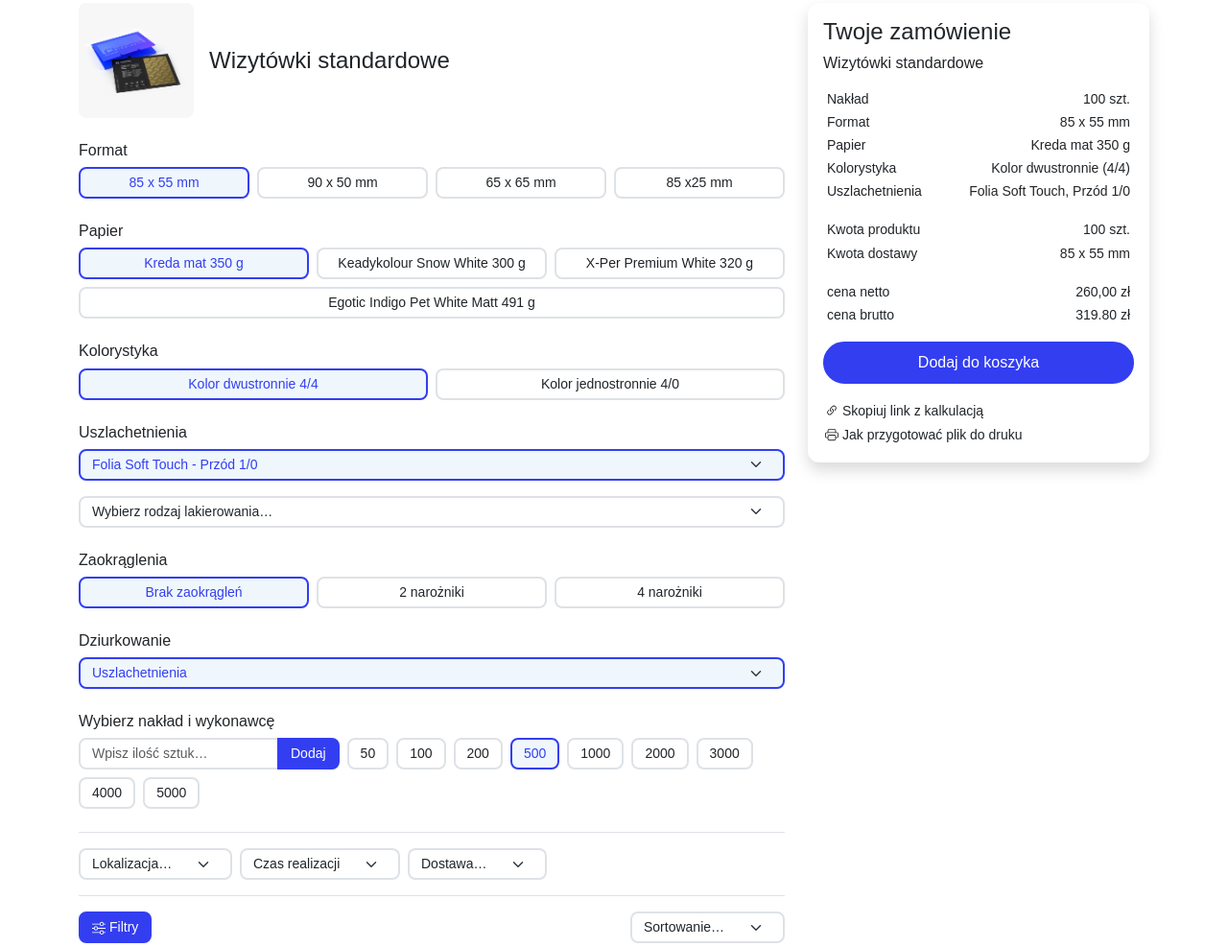
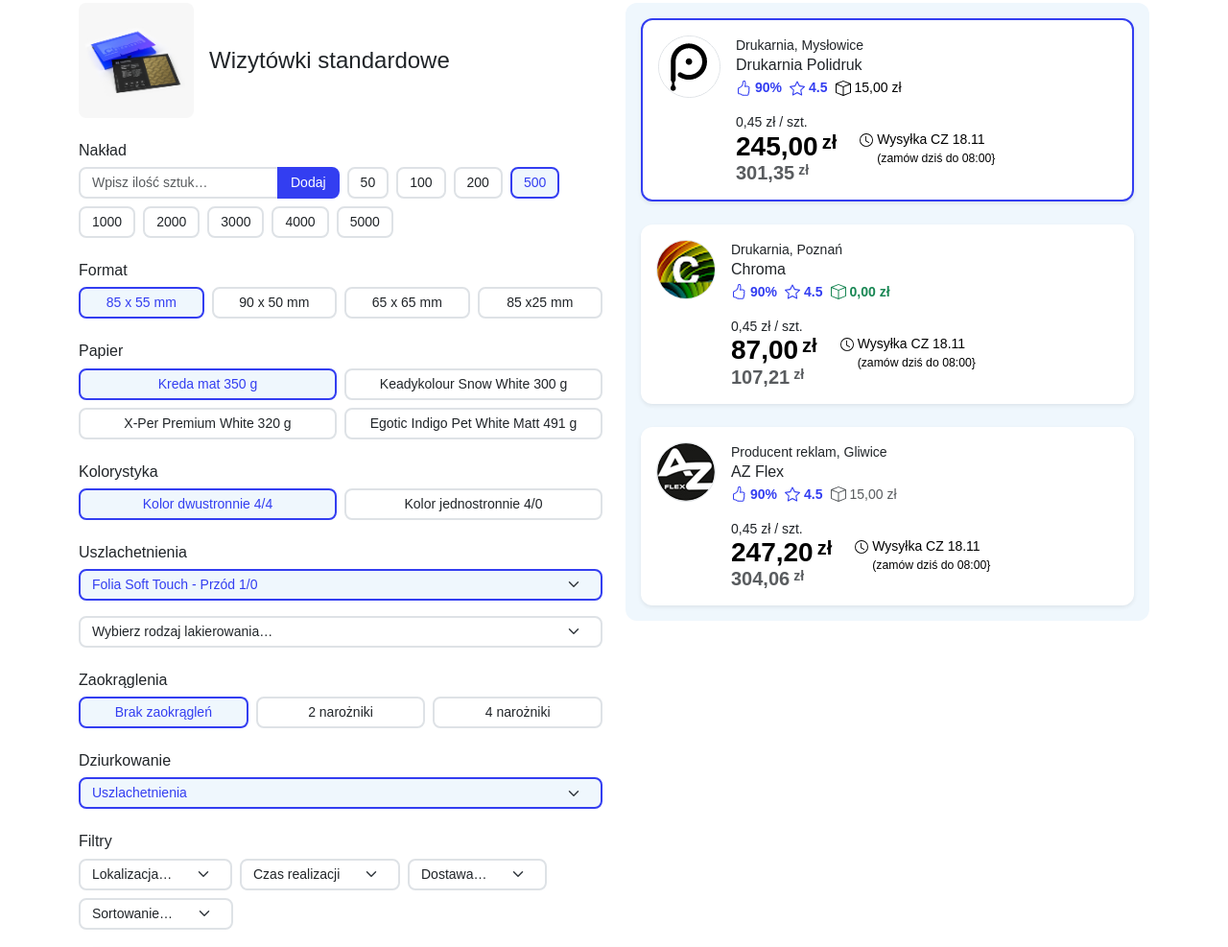
Before and after one commit to michalbialkowski/printo, a plain HTML site: page order.html in a window 1280 px wide. Shown: the part 129-1116 px from the top of the page at 96% size. Drawn offline with nearby package versions, Linux system fonts and the light colour scheme; a web font is replaced by a local one.

Commit message:
Update order.html

```diff
--- a/order.html
+++ b/order.html
@@ -153,9 +153,9 @@
                 <div class="container">
                     <form>
                         <div class="row gy-4">
-                            <div class="col">
-                                <div class="row gy-4 row-cols-1 row-cols-xxl-2">
-                                    <div class="col">
+                            <div class="col-12 col-xxl-9">
+                                <div class="row gy-4">
+                                    <div class="col-12 col-lg-6">
                                         <div class="row gx-0 gy-4 flex-column">
                                             <div class="col">
                                                 <div class="row gx-3 align-items-center">
@@ -168,21 +168,57 @@
                                                 </div>
                                             </div>
                                             <div class="col">
+                                                <div>
                                                     <div class="row gx-0 gy-4 flex-column">
+                                                        <div class="col">
+                                                            <h6>Nakład</h6>
+                                                            <div class="row gx-2 gy-2 align-items-center">
+                                                                <div class="col-auto">
+                                                                    <div class="input-group input-group-sm"><input class="form-control" type="number" placeholder="Wpisz ilość sztuk…"><button class="btn btn-primary" type="button">Dodaj</button></div>
+                                                                </div>
+                                                                <div class="col-auto">
+                                                                    <div class="form-check form-check-badge form-check-badge-sm"><input class="form-check-input" type="radio" id="formCheck-1" name="quantity"><label class="form-check-label rounded-w" for="formCheck-1">50</label></div>
+                                                                </div>
+                                                                <div class="col-auto">
+                                                                    <div class="form-check form-check-badge form-check-badge-sm"><input class="form-check-input" type="radio" id="formCheck-2" name="quantity"><label class="form-check-label rounded-w" for="formCheck-2">100</label></div>
+                                                                </div>
+                                                                <div class="col-auto">
+                                                                    <div class="form-check form-check-badge form-check-badge-sm"><input class="form-check-input" type="radio" id="formCheck-3" name="quantity"><label class="form-check-label rounded-w" for="formCheck-3">200</label></div>
+                                                                </div>
+                                                                <div class="col-auto">
+                                                                    <div class="form-check form-check-badge form-check-badge-sm"><input class="form-check-input" type="radio" id="formCheck-4" name="quantity" checked=""><label class="form-check-label rounded-w" for="formCheck-4">500</label></div>
+                                                                </div>
+                                                                <div class="col-auto">
+                                                                    <div class="form-check form-check-badge form-check-badge-sm"><input class="form-check-input" type="radio" id="formCheck-27" name="quantity"><label class="form-check-label rounded-w" for="formCheck-27">1000</label></div>
+                                                                </div>
+                                                                <div class="col-auto">
+                                                                    <div class="form-check form-check-badge form-check-badge-sm"><input class="form-check-input" type="radio" id="formCheck-28" name="quantity"><label class="form-check-label rounded-w" for="formCheck-28">2000</label></div>
+                                                                </div>
+                                                                <div class="col-auto">
+                                                                    <div class="form-check form-check-badge form-check-badge-sm"><input class="form-check-input" type="radio" id="formCheck-29" name="quantity"><label class="form-check-label rounded-w" for="formCheck-29">3000</label></div>
+                                                                </div>
+                                                                <div class="col-auto">
+                                                                    <div class="form-check form-check-badge form-check-badge-sm"><input class="form-check-input" type="radio" id="formCheck-30" name="quantity"><label class="form-check-label rounded-w" for="formCheck-30">4000</label></div>
+                                                                </div>
+                                                                <div class="col-auto">
+                                                                    <div class="form-check form-check-badge form-check-badge-sm"><input class="form-check-input" type="radio" id="formCheck-31" name="quantity"><label class="form-check-label rounded-w" for="formCheck-31">5000</label></div>
+                                                                </div>
+                                                            </div>
+                                                        </div>
                                                         <div class="col">
                                                             <h6>Format</h6>
                                                             <div class="row gx-2 gy-2">
                                                                 <div class="col">
-                                                                <div class="form-check form-check-badge form-check-badge-sm"><input class="form-check-input" type="radio" id="formCheck-1" name="dimensions" checked=""><label class="form-check-label" for="formCheck-1">85 x 55 mm</label></div>
+                                                                    <div class="form-check form-check-badge form-check-badge-sm"><input class="form-check-input" type="radio" id="formCheck-10" name="dimensions" checked=""><label class="form-check-label" for="formCheck-10">85 x 55 mm</label></div>
                                                                 </div>
                                                                 <div class="col">
-                                                                <div class="form-check form-check-badge form-check-badge-sm"><input class="form-check-input" type="radio" id="formCheck-2" name="dimensions"><label class="form-check-label" for="formCheck-2">90 x 50 mm</label></div>
+                                                                    <div class="form-check form-check-badge form-check-badge-sm"><input class="form-check-input" type="radio" id="formCheck-24" name="dimensions"><label class="form-check-label" for="formCheck-24">90 x 50 mm</label></div>
                                                                 </div>
                                                                 <div class="col">
-                                                                <div class="form-check form-check-badge form-check-badge-sm"><input class="form-check-input" type="radio" id="formCheck-3" name="dimensions"><label class="form-check-label" for="formCheck-3">65 x 65 mm</label></div>
+                                                                    <div class="form-check form-check-badge form-check-badge-sm"><input class="form-check-input" type="radio" id="formCheck-25" name="dimensions"><label class="form-check-label" for="formCheck-25">65 x 65 mm</label></div>
                                                                 </div>
                                                                 <div class="col">
-                                                                <div class="form-check form-check-badge form-check-badge-sm"><input class="form-check-input" type="radio" id="formCheck-4" name="dimensions"><label class="form-check-label" for="formCheck-4">85 x25 mm</label></div>
+                                                                    <div class="form-check form-check-badge form-check-badge-sm"><input class="form-check-input" type="radio" id="formCheck-26" name="dimensions"><label class="form-check-label" for="formCheck-26">85 x25 mm</label></div>
                                                                 </div>
                                                             </div>
                                                         </div>
@@ -252,51 +288,8 @@
                                                                 <option value="1" selected="">Uszlachetnienia</option>
                                                             </select>
                                                         </div>
-                                                </div>
-                                            </div>
-                                        </div>
-                                    </div>
                                                         <div class="col">
-                                        <div class="row gx-0 gy-4 flex-column">
-                                            <div class="col">
-                                                <h6>Wybierz nakład i wykonawcę</h6>
-                                                <div class="row gx-2 gy-2 align-items-center">
-                                                    <div class="col-auto">
-                                                        <div class="input-group input-group-sm"><input class="form-control" type="number" placeholder="Wpisz ilość sztuk…"><button class="btn btn-primary" type="button">Dodaj</button></div>
-                                                    </div>
-                                                    <div class="col-auto">
-                                                        <div class="form-check form-check-badge form-check-badge-sm"><input class="form-check-input" type="radio" id="formCheck-14" name="quantity"><label class="form-check-label rounded-w" for="formCheck-14">50</label></div>
-                                                    </div>
-                                                    <div class="col-auto">
-                                                        <div class="form-check form-check-badge form-check-badge-sm"><input class="form-check-input" type="radio" id="formCheck-16" name="quantity"><label class="form-check-label rounded-w" for="formCheck-16">100</label></div>
-                                                    </div>
-                                                    <div class="col-auto">
-                                                        <div class="form-check form-check-badge form-check-badge-sm"><input class="form-check-input" type="radio" id="formCheck-15" name="quantity"><label class="form-check-label rounded-w" for="formCheck-15">200</label></div>
-                                                    </div>
-                                                    <div class="col-auto">
-                                                        <div class="form-check form-check-badge form-check-badge-sm"><input class="form-check-input" type="radio" id="formCheck-22" name="quantity" checked=""><label class="form-check-label rounded-w" for="formCheck-22">500</label></div>
-                                                    </div>
-                                                    <div class="col-auto">
-                                                        <div class="form-check form-check-badge form-check-badge-sm"><input class="form-check-input" type="radio" id="formCheck-21" name="quantity"><label class="form-check-label rounded-w" for="formCheck-21">1000</label></div>
-                                                    </div>
-                                                    <div class="col-auto">
-                                                        <div class="form-check form-check-badge form-check-badge-sm"><input class="form-check-input" type="radio" id="formCheck-20" name="quantity"><label class="form-check-label rounded-w" for="formCheck-20">2000</label></div>
-                                                    </div>
-                                                    <div class="col-auto">
-                                                        <div class="form-check form-check-badge form-check-badge-sm"><input class="form-check-input" type="radio" id="formCheck-19" name="quantity"><label class="form-check-label rounded-w" for="formCheck-19">3000</label></div>
-                                                    </div>
-                                                    <div class="col-auto">
-                                                        <div class="form-check form-check-badge form-check-badge-sm"><input class="form-check-input" type="radio" id="formCheck-18" name="quantity"><label class="form-check-label rounded-w" for="formCheck-18">4000</label></div>
-                                                    </div>
-                                                    <div class="col-auto">
-                                                        <div class="form-check form-check-badge form-check-badge-sm"><input class="form-check-input" type="radio" id="formCheck-17" name="quantity"><label class="form-check-label rounded-w" for="formCheck-17">5000</label></div>
-                                                    </div>
-                                                </div>
-                                            </div>
-                                            <div class="col">
-                                                <div class="row gx-0 gy-3 flex-column">
-                                                    <div class="col">
-                                                        <div class="py-3 border-bottom border-top">
+                                                            <h6>Filtry</h6>
                                                             <div class="row gx-2 gy-2">
                                                                 <div class="col-12 col-sm-auto"><select class="form-select form-select-sm">
                                                                         <option value="">Lokalizacja…</option>
@@ -307,14 +300,6 @@
                                                                 <div class="col-12 col-sm-auto"><select class="form-select form-select-sm">
                                                                         <option value="">Dostawa…</option>
                                                                     </select></div>
-                                                            </div>
-                                                        </div>
-                                                    </div>
-                                                    <div class="col">
-                                                        <div class="row gy-2 justify-content-between align-items-center">
-                                                            <div class="col-auto"><button class="btn btn-primary btn-sm btn-icon" type="button"><svg xmlns="http://www.w3.org/2000/svg" width="1em" height="1em" fill="currentColor" viewBox="0 0 16 16" class="bi bi-sliders">
-                                                                        <path fill-rule="evenodd" d="M11.5 2a1.5 1.5 0 1 0 0 3 1.5 1.5 0 0 0 0-3zM9.05 3a2.5 2.5 0 0 1 4.9 0H16v1h-2.05a2.5 2.5 0 0 1-4.9 0H0V3h9.05zM4.5 7a1.5 1.5 0 1 0 0 3 1.5 1.5 0 0 0 0-3zM2.05 8a2.5 2.5 0 0 1 4.9 0H16v1H6.95a2.5 2.5 0 0 1-4.9 0H0V8h2.05zm9.45 4a1.5 1.5 0 1 0 0 3 1.5 1.5 0 0 0 0-3zm-2.45 1a2.5 2.5 0 0 1 4.9 0H16v1h-2.05a2.5 2.5 0 0 1-4.9 0H0v-1h9.05z"></path>
-                                                                    </svg><span>Filtry</span></button></div>
                                                                 <div class="col-auto"><select class="form-select form-select-sm">
                                                                         <option value="">Sortowanie…</option>
                                                                     </select></div>
@@ -322,12 +307,15 @@
                                                         </div>
                                                     </div>
                                                 </div>
-                                            <div class="col">
+                                            </div>
+                                        </div>
+                                    </div>
+                                    <div class="col-12 col-lg-6">
                                         <div class="card bg-lightblue border-0">
                                             <div class="card-body">
                                                 <div class="row gx-0 gy-4 flex-column">
                                                     <div class="col">
-                                                                <div class="card shadow-sm border-0">
+                                                        <div class="card border-primary shadow-sm border-2">
                                                             <div class="card-body">
                                                                 <div class="row gx-3">
                                                                     <div class="col-auto"><img class="img-thumbnail rounded-circle" src="assets/img/content/avatar-1.jpg?h=90e4bbc9a512110ed62612681a21394d"></div>
@@ -458,9 +446,7 @@
                                     </div>
                                 </div>
                             </div>
-                                </div>
-                            </div>
-                            <div class="col-lg-4 col-xl-4 col-xxl-3">
+                            <div class="col-12 col-xxl-3">
                                 <div class="card shadow border-0">
                                     <div class="card-body">
                                         <h4 class="card-title">Twoje zamówienie</h4>
```
Lines whose indentation alone changed are shown as unchanged.
